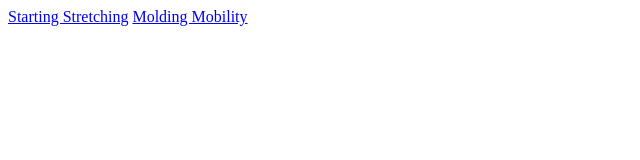
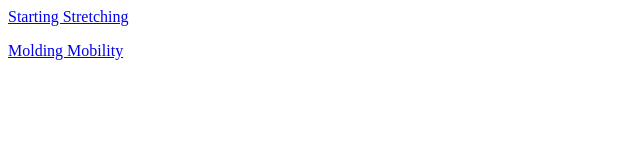
Before and after one commit to aaronmgriffin/phrakture.github.io, a plain HTML site: page index.html in a window 1280 px wide. Shown: the whole page, without its empty margins (0-640 px from the left). Drawn offline with Linux system fonts and the light colour scheme.

Commit message:
Whitespace

```diff
--- a/index.html
+++ b/index.html
@@ -1,2 +1,3 @@
-<a href="starting-stretching.txt">Starting Stretching</a>
-<a href="molding-mobility.txt">Molding Mobility</a>
+<p><a href="starting-stretching.txt">Starting Stretching</a></p>
+
+<p><a href="molding-mobility.txt">Molding Mobility</a></p>
```
